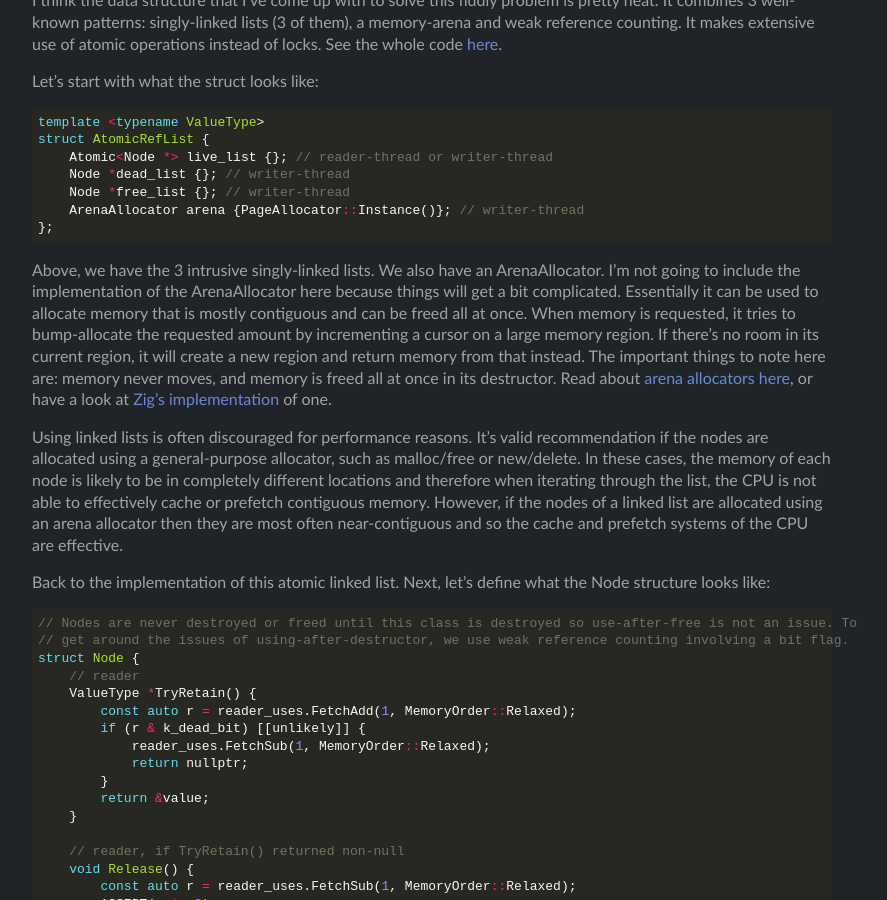
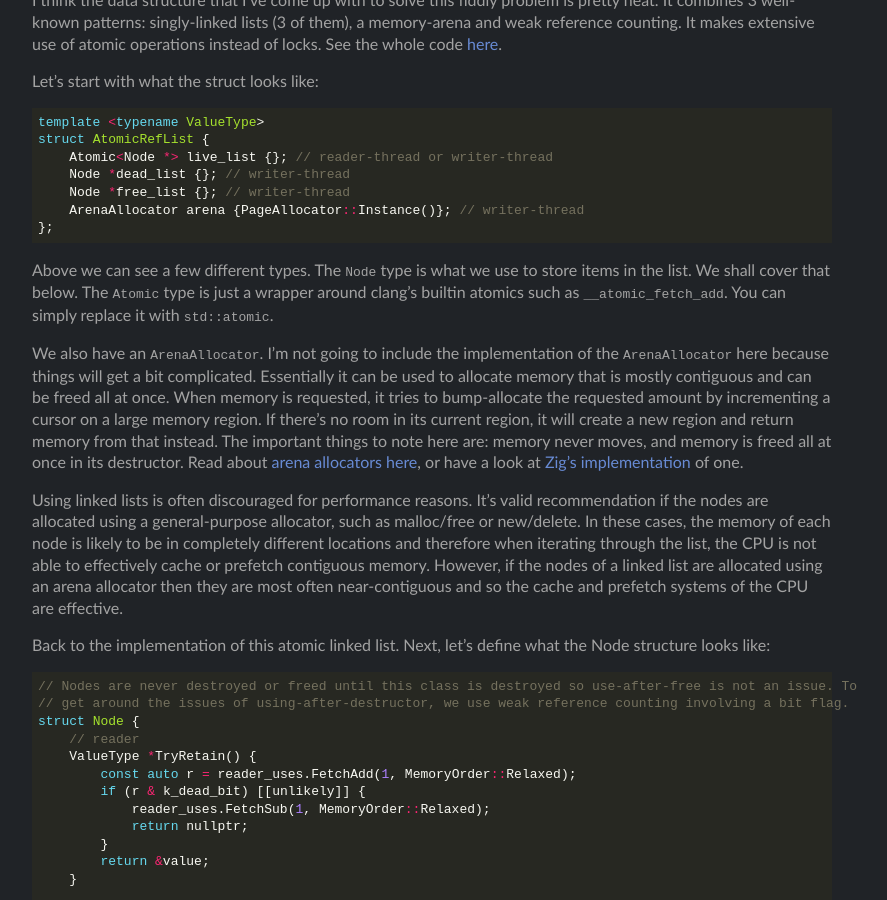
Before and after one commit to SamWindell/samwindell.github.io, a Jekyll site: the page built from _posts/2024-03-16-atomic-ref-list.md, in a window 1280 px wide and 900 px high, scrolled down 496 px. Shown: the whole window, without its empty margins (208-1095 px from the left). Built offline with Jekyll 4.4.1, drawn with Linux system fonts in a browser that asks for light colours; comment, search, counter and statistics services are not loaded.

Commit message:
Explain Atomic<>

````diff
--- a/_posts/2024-03-16-atomic-ref-list.md
+++ b/_posts/2024-03-16-atomic-ref-list.md
@@ -25,7 +25,9 @@ struct AtomicRefList {
 };
 ```
 
-Above, we have the 3 intrusive singly-linked lists. We also have an ArenaAllocator. I'm not going to include the implementation of the ArenaAllocator here because things will get a bit complicated. Essentially it can be used to allocate memory that is mostly contiguous and can be freed all at once. When memory is requested, it tries to bump-allocate the requested amount by incrementing a cursor on a large memory region. If there's no room in its current region, it will create a new region and return memory from that instead. The important things to note here are: memory never moves, and memory is freed all at once in its destructor. Read about [arena allocators here](https://en.wikipedia.org/wiki/Region-based_memory_management), or have a look at [Zig's implementation](https://github.com/ziglang/zig/blob/master/lib/std/heap/arena_allocator.zig) of one.
+Above we can see a few different types. The `Node` type is what we use to store items in the list. We shall cover that below. The `Atomic` type is just a wrapper around clang's builtin atomics such as `__atomic_fetch_add`. You can simply replace it with `std::atomic`.
+
+We also have an `ArenaAllocator`. I'm not going to include the implementation of the `ArenaAllocator` here because things will get a bit complicated. Essentially it can be used to allocate memory that is mostly contiguous and can be freed all at once. When memory is requested, it tries to bump-allocate the requested amount by incrementing a cursor on a large memory region. If there's no room in its current region, it will create a new region and return memory from that instead. The important things to note here are: memory never moves, and memory is freed all at once in its destructor. Read about [arena allocators here](https://en.wikipedia.org/wiki/Region-based_memory_management), or have a look at [Zig's implementation](https://github.com/ziglang/zig/blob/master/lib/std/heap/arena_allocator.zig) of one.
 
 Using linked lists is often discouraged for performance reasons. It's valid recommendation if the nodes are allocated using a general-purpose allocator, such as malloc/free or new/delete. In these cases, the memory of each node is likely to be in completely different locations and therefore when iterating through the list, the CPU is not able to effectively cache or prefetch contiguous memory. However, if the nodes of a linked list are allocated using an arena allocator then they are most often near-contiguous and so the cache and prefetch systems of the CPU are effective.
 
````
